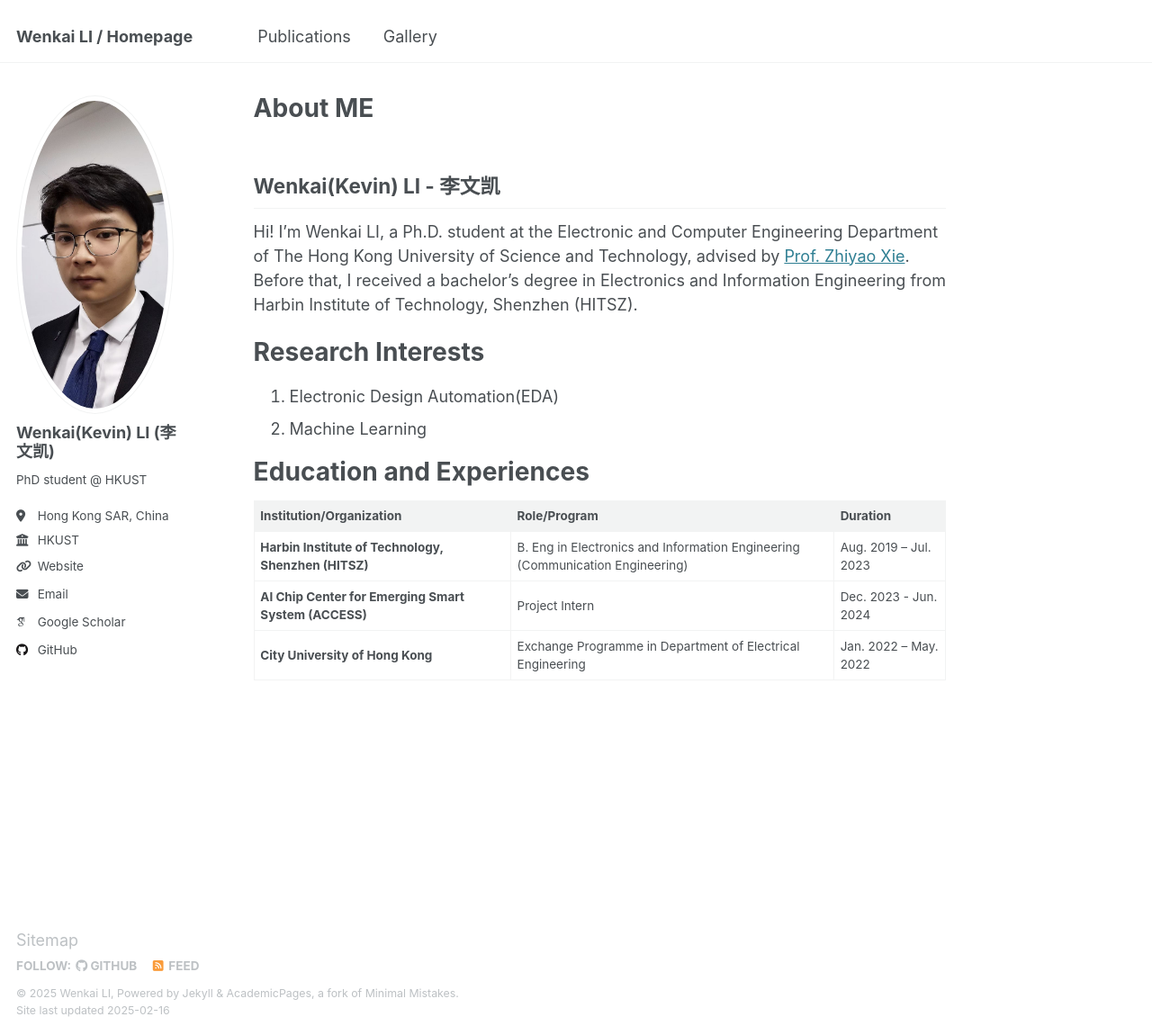
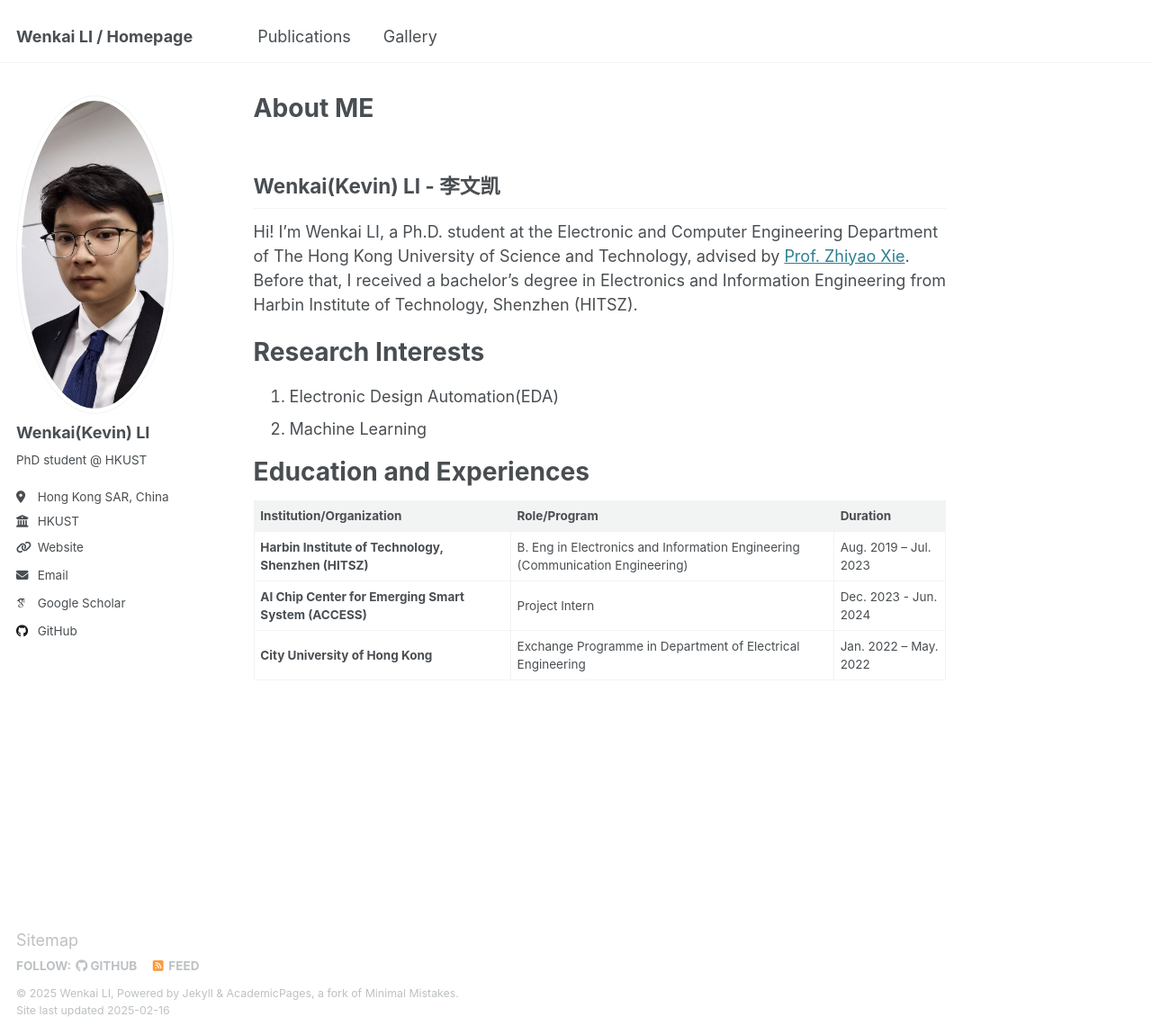
Before and after one commit to kevin333kevin/wenkaili.github.io, a Jekyll site: the page built from _pages/about.md, in a window 1280 px wide and 1150 px high. Shown: the whole window at 90% size. Built offline with Jekyll 4.4.1, drawn with Linux system fonts in a browser that asks for light colours; some web fonts are replaced.

Commit message:
Update _config.yml

```diff
--- a/_config.yml
+++ b/_config.yml
@@ -23,7 +23,7 @@ repository               : "https://kevin333kevin.github.io/wenkaili.github.io/"
 author:
   # Biographic information
   avatar           : "k_photo.png"
-  name             : "Wenkai(Kevin) LI (李文凯)"
+  name             : "Wenkai(Kevin) LI"
   pronouns         : # example: "she/her"
   bio              : "PhD student @ HKUST"
   employer         : "HKUST"
```
